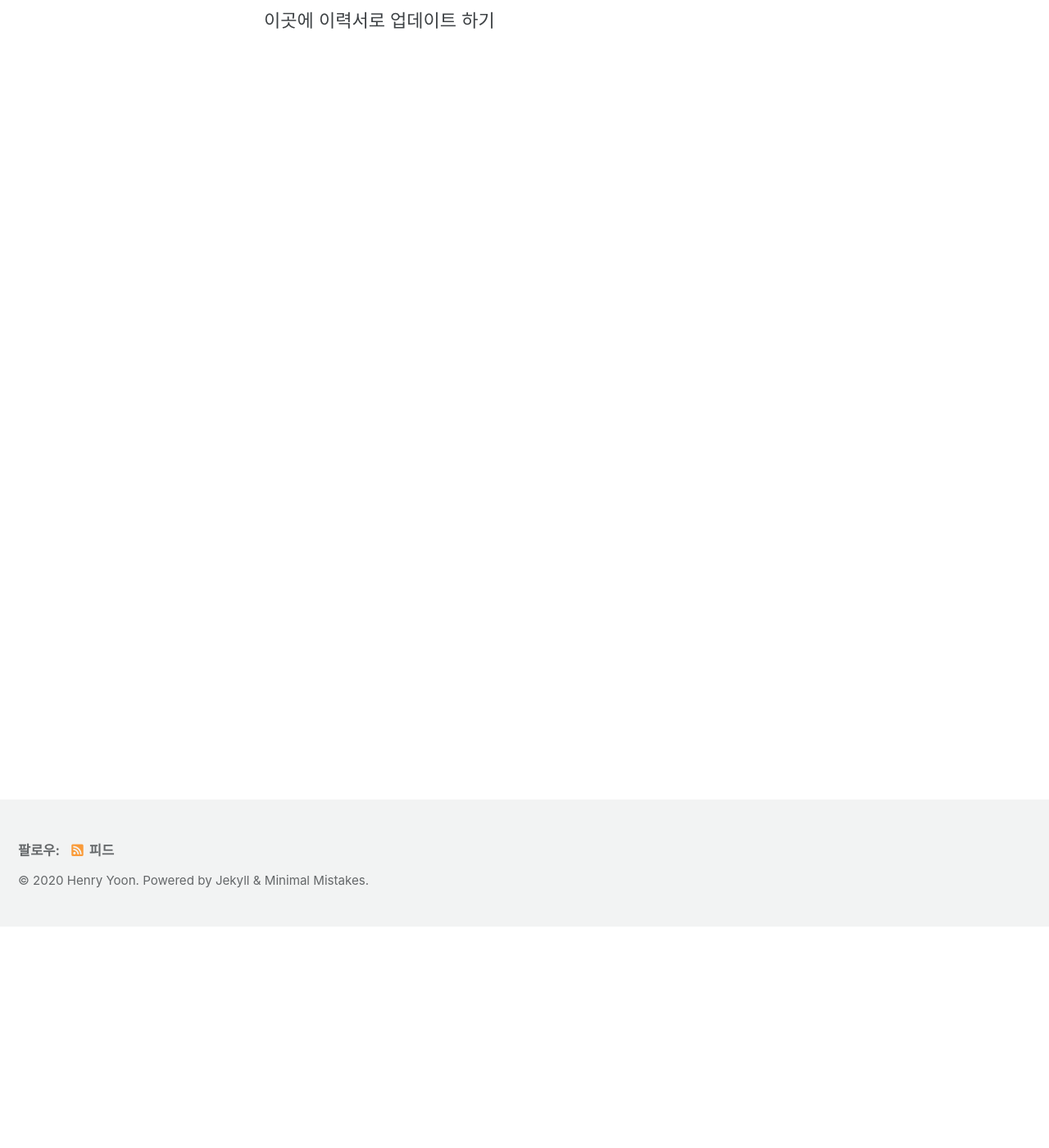
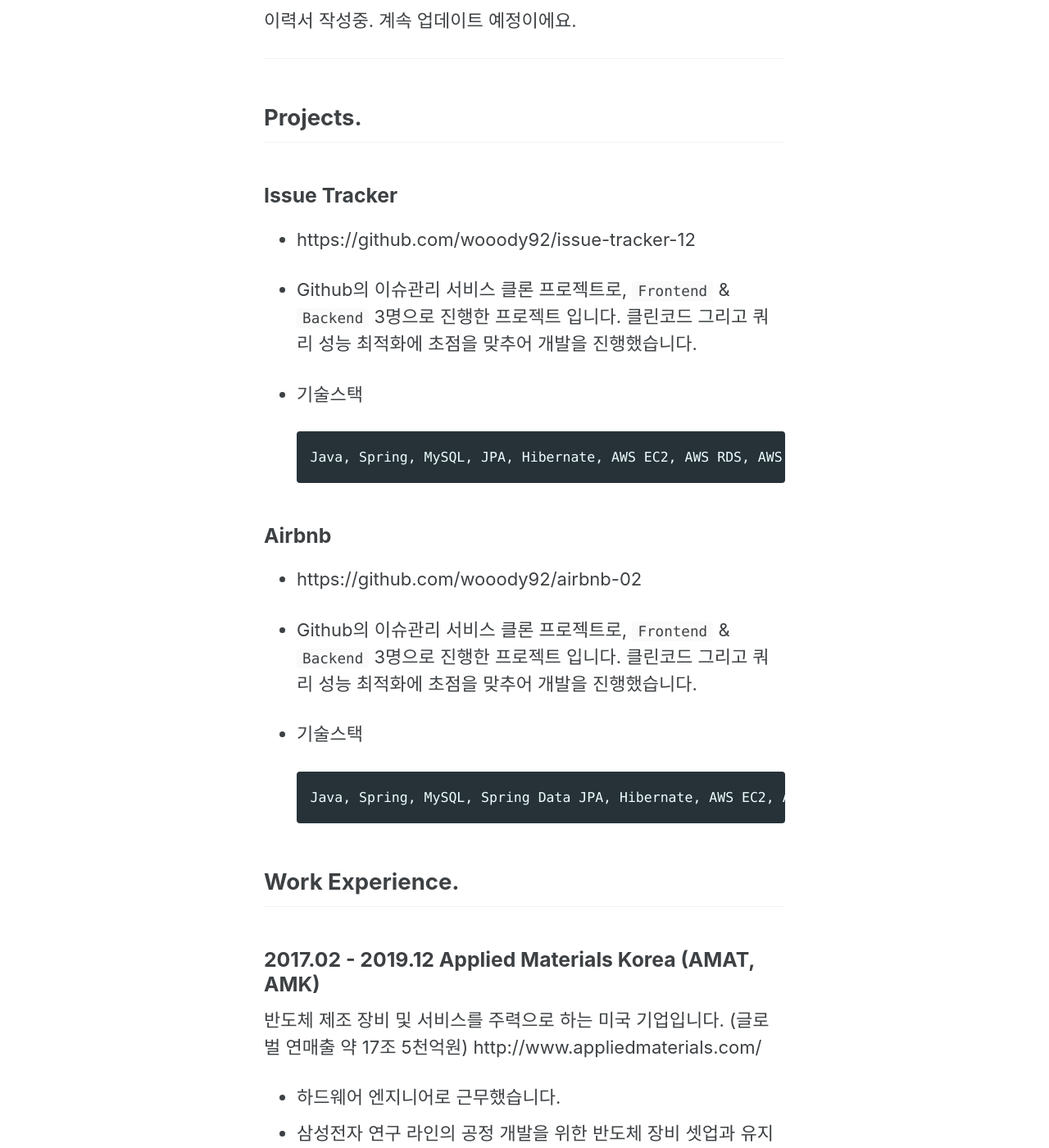
Before and after one commit to wooody92/wooody92.github.io, a Jekyll site: the page built from _pages/about.md, in a window 1280 px wide and 1400 px high, scrolled down 270 px. Shown: the whole window at 82% size. Built offline with Jekyll 4.4.1, drawn with Linux system fonts in a browser that asks for light colours; cached includes are drawn as plain includes; some of the changed text lies outside the part shown.

Commit message:
update about category (resume)

````diff
--- a/_pages/about.md
+++ b/_pages/about.md
@@ -1,9 +1,68 @@
 ---
-title: "헨리의 블로그"
+title: "헨리의 이력서"
 permalink: /about/
 layout: single
 ---
 
-## wooody92.github.io 블로그
+## 이곳에 나를 표현하는 한마디가 들어갈겁니다.
 
-이곳에 이력서로 업데이트 하기
+이력서 작성중. 계속 업데이트 예정이에요.
+
+
+
+------
+
+
+
+## Projects.
+
+### Issue Tracker
+
+- https://github.com/wooody92/issue-tracker-12
+
+- Github의 이슈관리 서비스 클론 프로젝트로,  `Frontend` & `Backend` 3명으로 진행한 프로젝트 입니다. 클린코드 그리고 쿼리 성능 최적화에 초점을 맞추어 개발을 진행했습니다.
+
+- 기술스택
+
+  ```
+  Java, Spring, MySQL, JPA, Hibernate, AWS EC2, AWS RDS, AWS VPC, NginX, OAuth2, JWT, Git, Unit Test, QueryDSL
+  ```
+
+
+
+### Airbnb
+
+- https://github.com/wooody92/airbnb-02
+
+- Github의 이슈관리 서비스 클론 프로젝트로,  `Frontend` & `Backend` 3명으로 진행한 프로젝트 입니다. 클린코드 그리고 쿼리 성능 최적화에 초점을 맞추어 개발을 진행했습니다.
+
+- 기술스택
+
+  ```
+  Java, Spring, MySQL, Spring Data JPA, Hibernate, AWS EC2, AWS RDS, AWS VPC, NginX, OAuth2, JWT, Git, Unit Test
+  ```
+
+
+
+## Work Experience.
+
+### 2017.02 - 2019.12 Applied Materials Korea (AMAT, AMK)
+
+반도체 제조 장비 및 서비스를 주력으로 하는 미국 기업입니다. (글로벌 연매출 약 17조 5천억원)
+http://www.appliedmaterials.com/
+
+- 하드웨어 엔지니어로 근무했습니다.
+- 삼성전자 연구 라인의 공정 개발을 위한 반도체 장비 셋업과 유지보수를 담당했습니다.
+- 공정팀 밑 본사 엔지니어와 협업하여, 고객사 양산라인의 반도체 장비 투자 유치에 기여했습니다.
+
+
+
+## Education.
+
+#### 2020.01 - 2020.06 코드스쿼드 마스터즈코스 백엔드 과정 수료
+
+- 미션 기반의 7개의 프로젝트를 `iOS, FE, BE`가 팀을 이루어 진행했습니다.
+
+#### 2010.03 - 2017.02 동국대학교 전자전기공학부 졸업
+
+- 전자제어 및 임베디드 연구 동아리 `E.C.R` 에서 `Micro-controller`를 이용하여 지능형 모형차 제작, 로봇 팔 제작 등 취미 활동으로 여러 작품을 개발했습니다.
````
